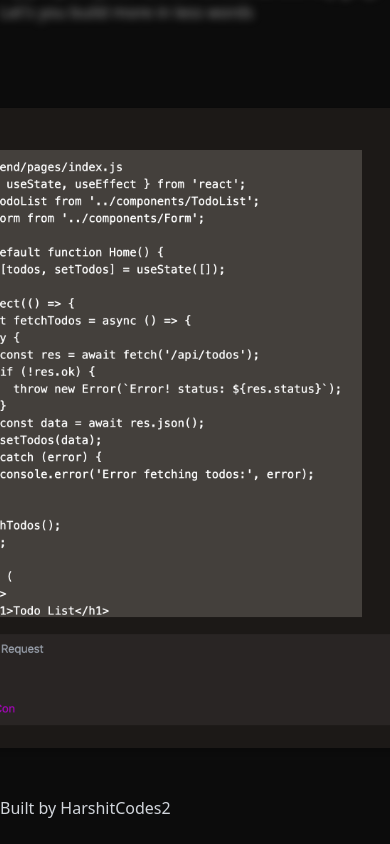
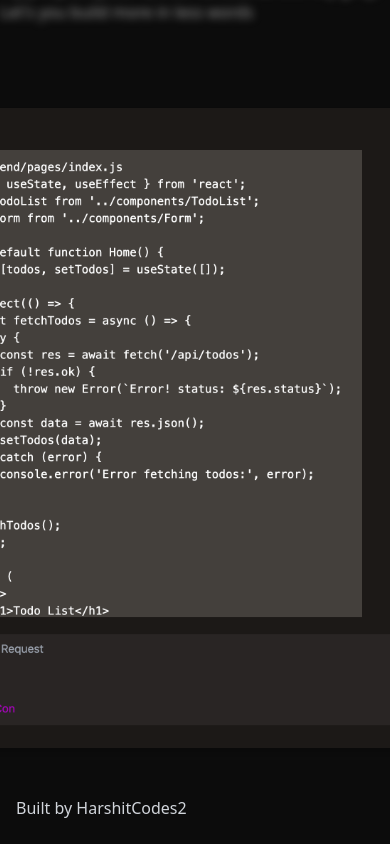
Before and after one commit to HarshitCodes2/codecon_fe_deploy, a React (Vite) app in the folder web/: page / in a window 390 px wide. Shown: the part 568-1412 px from the top of the page. Built offline with nearby package versions, Linux system fonts and the light colour scheme.

Commit message:
Unresponsive CodeCon fe prod

```diff
--- a/web/src/components/HomePage.tsx
+++ b/web/src/components/HomePage.tsx
@@ -18,7 +18,7 @@ export const HomePage = () => {
           <div className="mt-[5vw]">
             <img src={appSS2} className="max-w-screen-lg rounded shadow-md " />
           </div>
-          <div className="h-12 w-full text-gray-300 items-end self-end text-start mt-12">
+          <div className="h-12 w-full pl-4 text-gray-300 items-end self-end text-start mt-12">
             <p>Built by HarshitCodes2</p>
           </div>
         </div>
```
